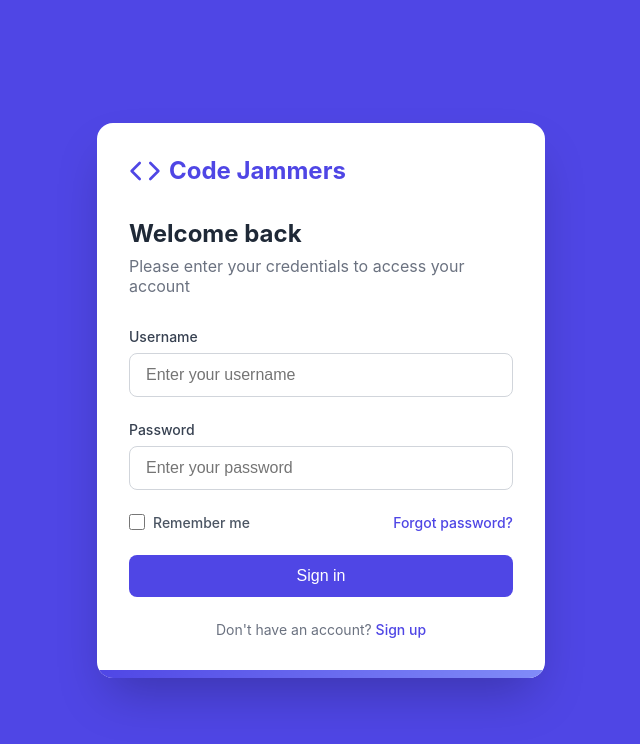
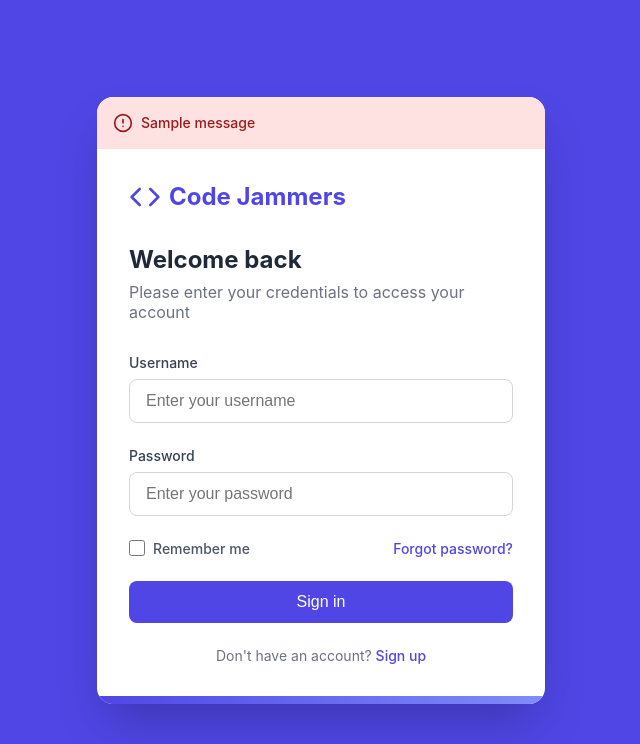
Before and after one commit to AmanDevelops/codejammers, a Django app: page /login in a window 1280 px wide. Shown: the top 744 px of the page, without its empty margins (319-959 px from the left). Run offline with Django 3.2, Linux system fonts and the light colour scheme; tables that the repository leaves empty hold one stand-in row (values such as "Sample post"); one stand-in notice (Sample message) is shown.

Commit message:
added messages to login page

```diff
--- a/main/static/login.css
+++ b/main/static/login.css
@@ -19,6 +19,24 @@
   .container {
     width: 100%;
     max-width: 28rem;
+  }
+
+  /* Notification banner */
+.notification {
+    display: flex;
+    align-items: center;
+    gap: 0.5rem;
+    background-color: #fee2e2;
+    color: #991b1b;
+    padding: 1rem;
+    font-size: 0.875rem;
+    font-weight: 500;
+    border-top-left-radius: 1rem;
+    border-top-right-radius: 1rem;
+  }
+
+  .notification svg {
+    flex-shrink: 0;
   }
 
   /* Login card styles */
--- a/main/templates/main/login.html
+++ b/main/templates/main/login.html
@@ -11,8 +11,17 @@
 <body>
   <div class="container">
     <div class="login-card">
+        {% for message in messages %}
+        <div class="notification">
+            <svg xmlns="http://www.w3.org/2000/svg" width="20" height="20" viewBox="0 0 24 24" fill="none" stroke="currentColor" stroke-width="2" stroke-linecap="round" stroke-linejoin="round">
+              <circle cx="12" cy="12" r="10"></circle>
+              <line x1="12" y1="8" x2="12" y2="12"></line>
+              <line x1="12" y1="16" x2="12.01" y2="16"></line>
+            </svg>
+            {{message}}
+          </div>
+          {% endfor %}
       <div class="card-content">
-
         <div class="logo">
           <svg xmlns="http://www.w3.org/2000/svg" width="32" height="32" viewBox="0 0 24 24" fill="none" stroke="currentColor" stroke-width="2" stroke-linecap="round" stroke-linejoin="round">
             <polyline points="16 18 22 12 16 6"></polyline>
```
